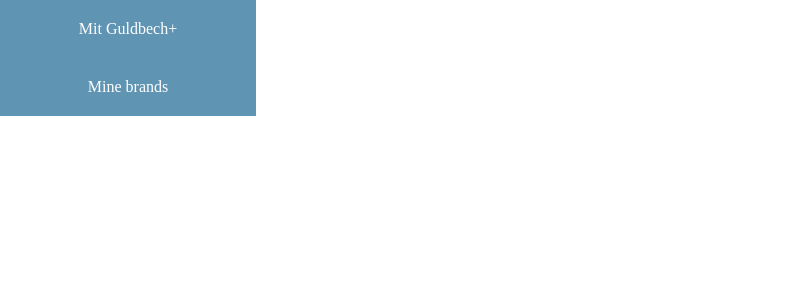
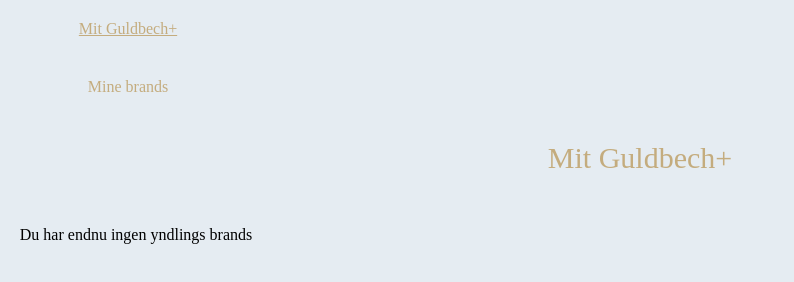
Before and after one commit to mariaejdesgaard/Guldbech-brand, a plain HTML site: page index.html in a window 1280 px wide. Shown: the whole page, without its empty margins (0-794 px from the left). Drawn offline with Linux system fonts and the light colour scheme.

Commit message:
Version 5

```diff
--- a/css/main.css
+++ b/css/main.css
@@ -8,6 +8,7 @@
 
 body {
   margin: 0;
+  background-color: #E5ECF2;
 }
 
 h1 {
@@ -18,7 +19,7 @@
 
 /* ---------- tabbar styling ---------- */
 .tabbar {
-  background-color: #6094b3;
+  background-color: #E5ECF2;
   width: 20%;
   left: 0;
   z-index: 9999;
@@ -29,7 +30,7 @@
 /* Style the links inside the navigation bar */
 .tabbar a {
   display: inline-block;
-  color: white;
+  color: #c4ac7e;
   text-align: center;
   padding: 20px 16px;
   text-decoration: none;
--- a/js/spa.js
+++ b/js/spa.js
@@ -35,7 +35,7 @@
 // set default page or given page by the hash url
 // function is called 'onhashchange'
 function pageChange() {
-  let page = "brands";
+  let page = "mitguldbech";
   if (location.hash) {
     page = location.hash.slice(1);
   }
--- a/json/brands.json
+++ b/json/brands.json
@@ -136,10 +136,6 @@
     "id": "33"
   },
   {
-    "img": "https://guldbech.dk/wp-content/uploads/2021/02/seiko.jpg",
-    "id": "34"
-  },
-  {
     "img": "https://guldbech.dk/wp-content/uploads/2021/02/siersbol.jpg",
     "id": "35"
   },
```
